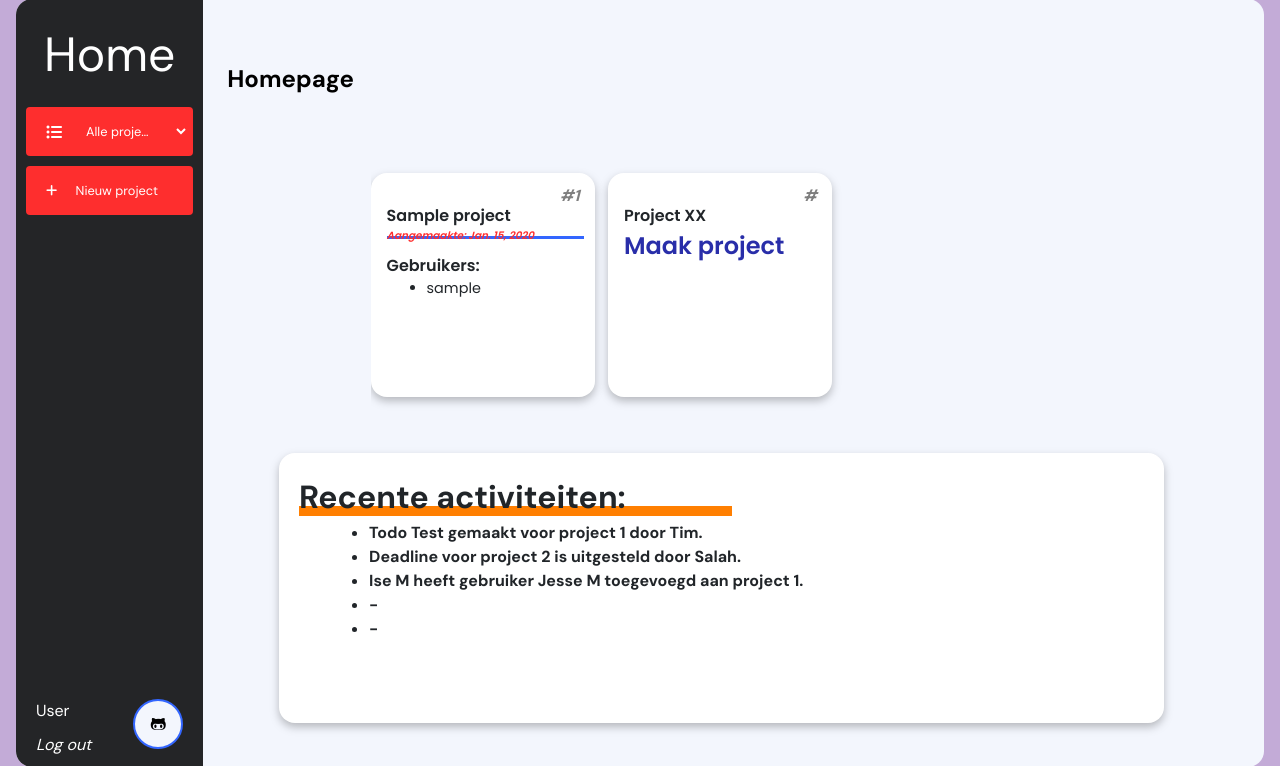
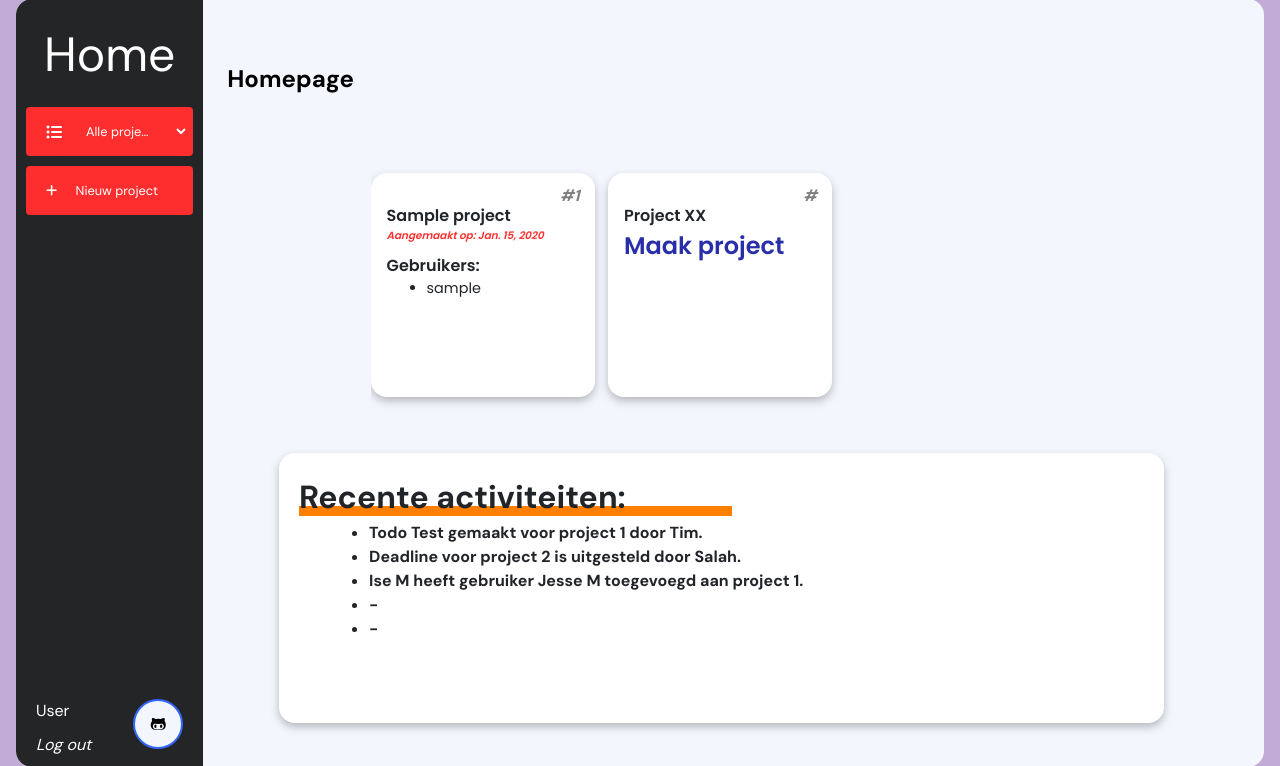
Before and after one commit to timvdlee/A4, a Django app: page / in a window 1280 px wide. Shown: the part 17-783 px from the top of the page. Run offline with Django 4.2, Linux system fonts and the light colour scheme; a user stored in the database is signed in; tables that the repository leaves empty hold one stand-in row (values such as "Sample post"); some libraries are stand-ins or nearby versions.

Commit message:
sort op datum van project

```diff
--- a/Project_A4/ProjectApp/views.py
+++ b/Project_A4/ProjectApp/views.py
@@ -10,19 +10,7 @@ import json
 
 
 def home(request):
-    projects_with_user = Project.objects.filter(members=User.objects.get(id=request.user.id))
-    for project_now in projects_with_user:
-        print(project_now.name, list(project_now.members.all()))
-
-    projects = [
-        {
-            "name": f"Project {_ + 1}",
-            "id": _ + 1,
-            "date": "13-04-2023 14:00",
-            "users": ["Jesse", "Ise", "Tim", "Salah"],
-            "edit": "date"
-        } for _ in range(10)
-    ]
+    projects_with_user = Project.objects.filter(members=User.objects.get(id=request.user.id)).order_by('creation_date')
     return render(request, 'home.html',
                   {
                       "projects": projects_with_user,
--- a/Project_A4/static/css/style.css
+++ b/Project_A4/static/css/style.css
@@ -405,17 +405,6 @@ body {
     position: relative;
 }
 
-.project-datum::after {
-    content: "";
-    display: block;
-    position: absolute;
-    bottom: 5px;
-    left: 0;
-    width: 95%;
-    height: 3px;
-    background: #3366FF;
-    z-index: -1;
-  }
 
   .project-deadline {
     margin: 0;
--- a/Project_A4/templates/home.html
+++ b/Project_A4/templates/home.html
@@ -8,7 +8,7 @@
           <div class="project-top">
             <p class="project-number">#{{ project.id }}</p>
             <p class="project-titel"> {{ project.name }}</p>
-            <p class="project-datum">Aangemaakte: {{ project.deadline_date }} </p>
+            <p class="project-datum">Aangemaakt op: {{ project.creation_date }} </p>
             <p class="gebruikers">Gebruikers:</p>
             <ul class="lijst">
               {% for user in project.members.all %}
```
